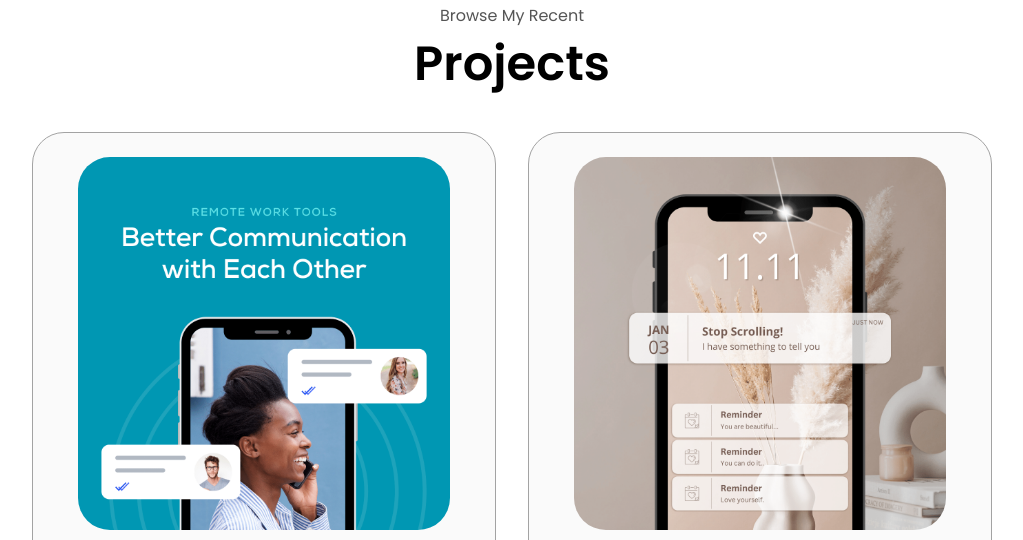
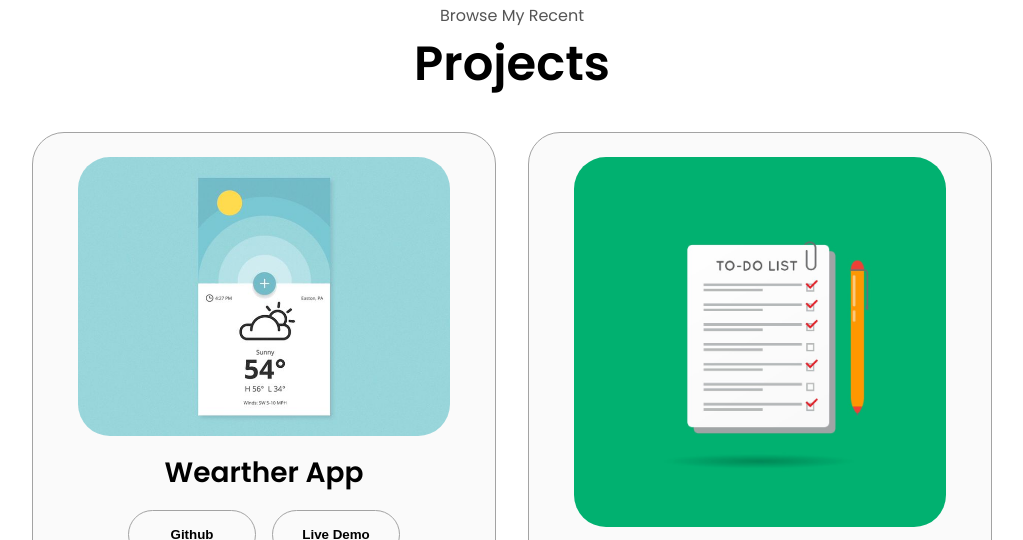
Before and after one commit to Gruhann/Portfolio, a plain HTML site: page index.html in a window 1280 px wide. Shown: the part 2461-3001 px from the top of the page, without its empty margins (128-1151 px from the left). Drawn offline with Linux system fonts and the light colour scheme.

Commit message:
Update index.html

```diff
--- a/index.html
+++ b/index.html
@@ -275,7 +275,7 @@
           <div class="details-container color-container">
             <div class="article-container">
               <img
-                src="./assets/project-1.png"
+                src="./assets/weather.jpg"
                 alt="Project 1"
                 class="project-img"
               />
@@ -299,7 +299,7 @@
           <div class="details-container color-container">
             <div class="article-container">
               <img
-                src="./assets/project-2.png"
+                src="./assets/to-do-list.jpg"
                 alt="Project 2"
                 class="project-img"
               />
```
